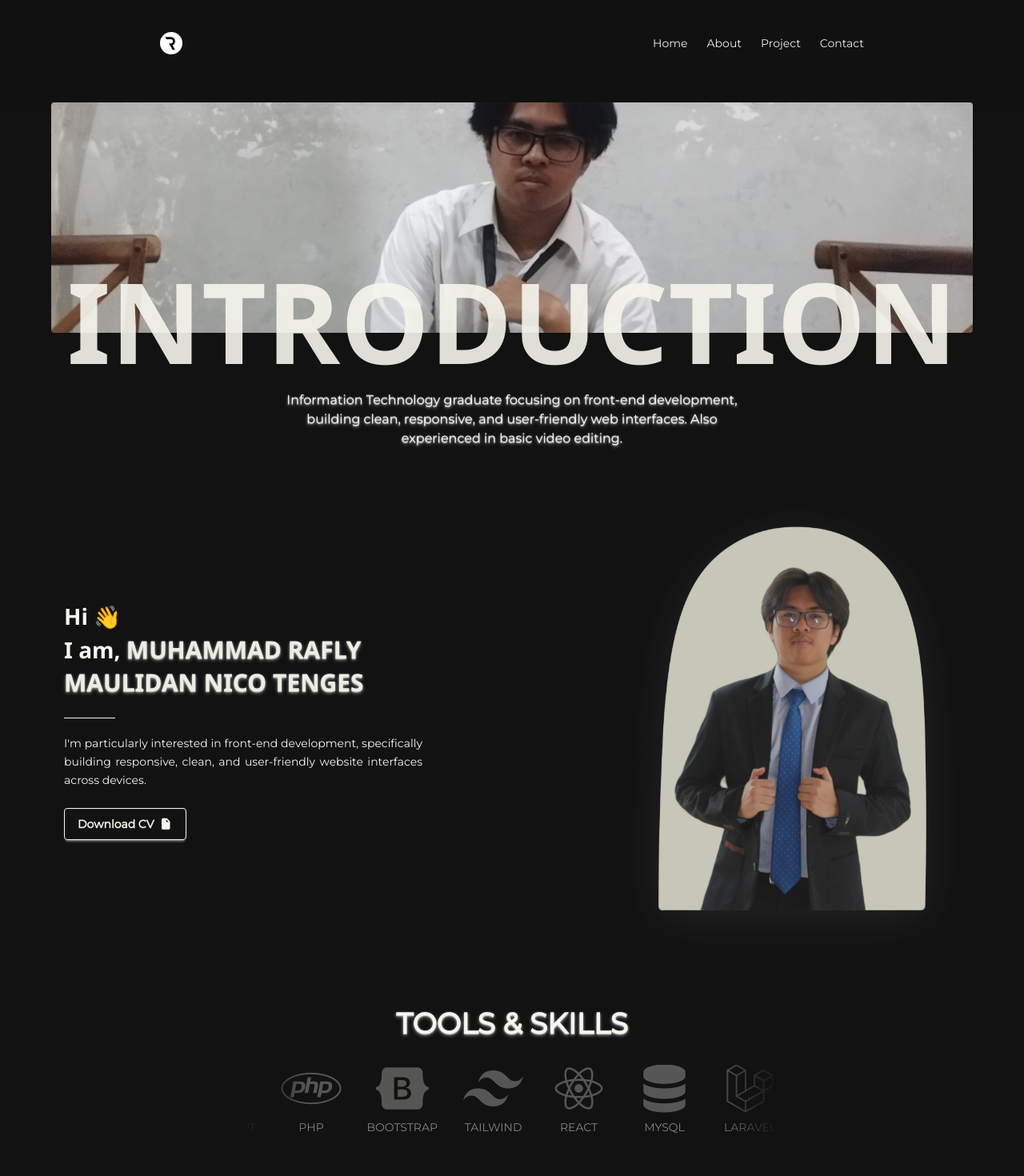
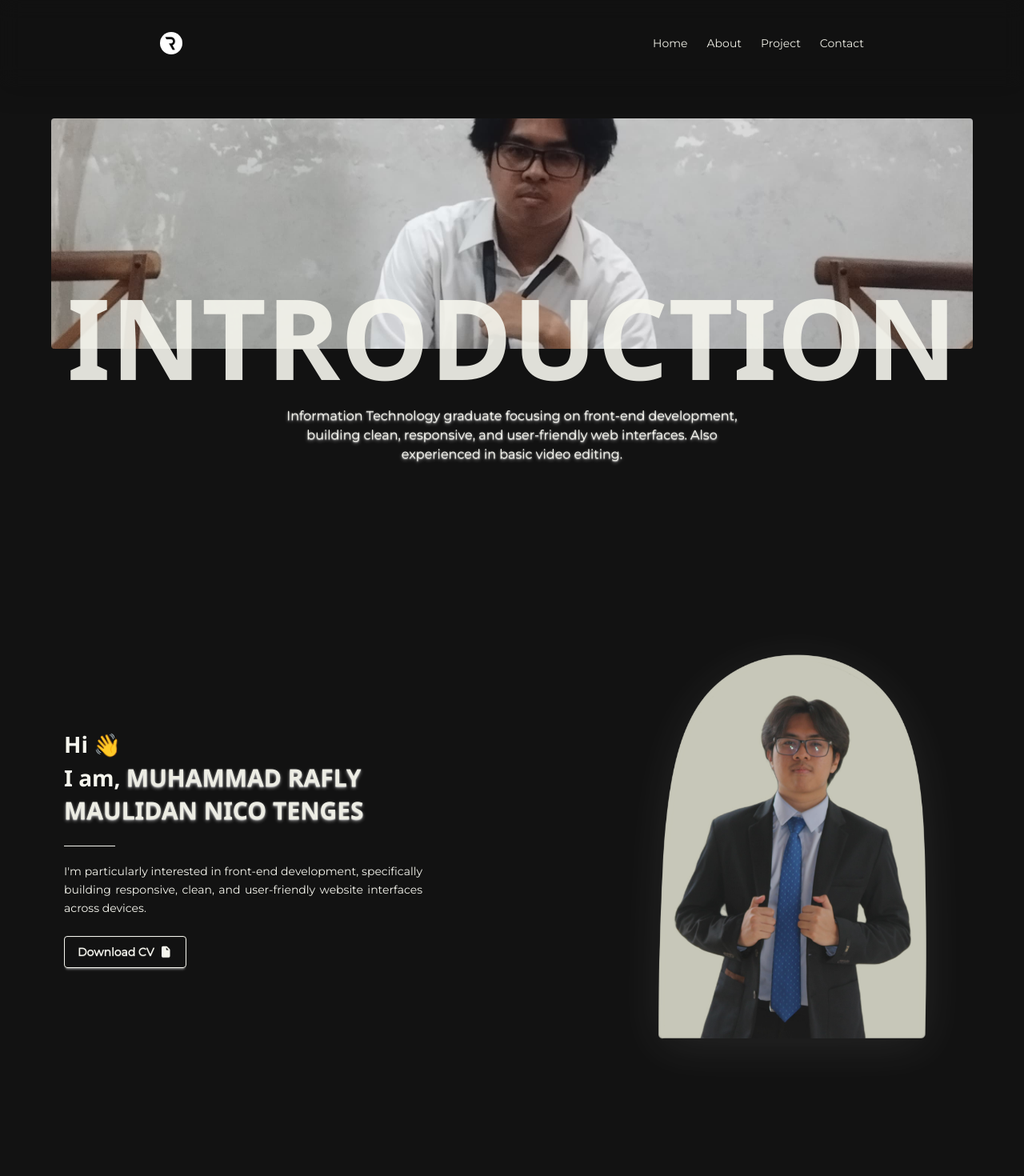
Before and after one commit to seeyouridan/porto-project, a React (Vite) app: page / in a window 1280 px wide. Shown: the top 1470 px of the page at 80% size. Built offline with nearby package versions, Linux system fonts and the light colour scheme.

Commit message:
fix: padding & resize icon

```diff
--- a/src/components/layout/header/About.jsx
+++ b/src/components/layout/header/About.jsx
@@ -7,7 +7,7 @@ function About() {
 	return (
 		<>
 			<div className="about" id="about">
-				<div className="flex flex-col md:flex-row gap-10 py-10 max-w-7xl m-auto md:px-20 px-5 items-center">
+				<div className="flex flex-col md:flex-row gap-10 md:py-40 py-25 max-w-7xl m-auto md:px-20 px-5 items-center">
 					<div className="w-full md:w-1/2 order-2 md:order-1">
 						<h1 className="md:text-[28px] text-[24px] font-bold md:text-left text-center">
 							Hi <span className="wave">👋</span>
--- a/src/components/layout/header/HeroSection.jsx
+++ b/src/components/layout/header/HeroSection.jsx
@@ -3,7 +3,7 @@ import HeaderImg from "@/assets/images/hero-image.jpg";
 function HeroSection() {
 	return (
 		<>
-			<div className="hero m-auto max-w-full pt-5 pb-5">
+			<div className="hero m-auto max-w-full py-10">
 				<div className="gap-4 max-w-full relative w-full md:w-auto">
 					<div className="md:h-72 md:w-6xl w-full h-48 overflow-hidden md:rounded-sm">
 						<img
```
